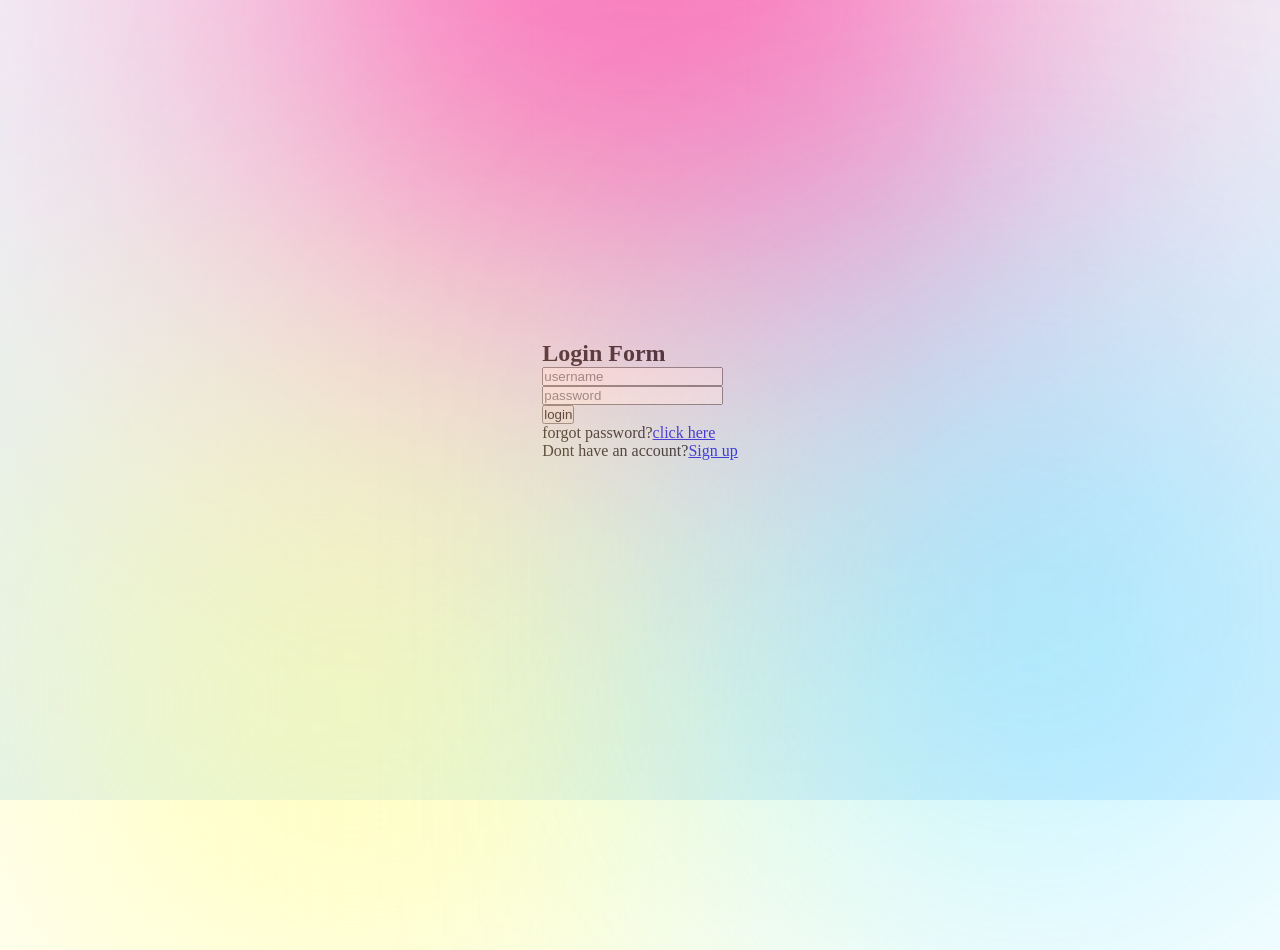
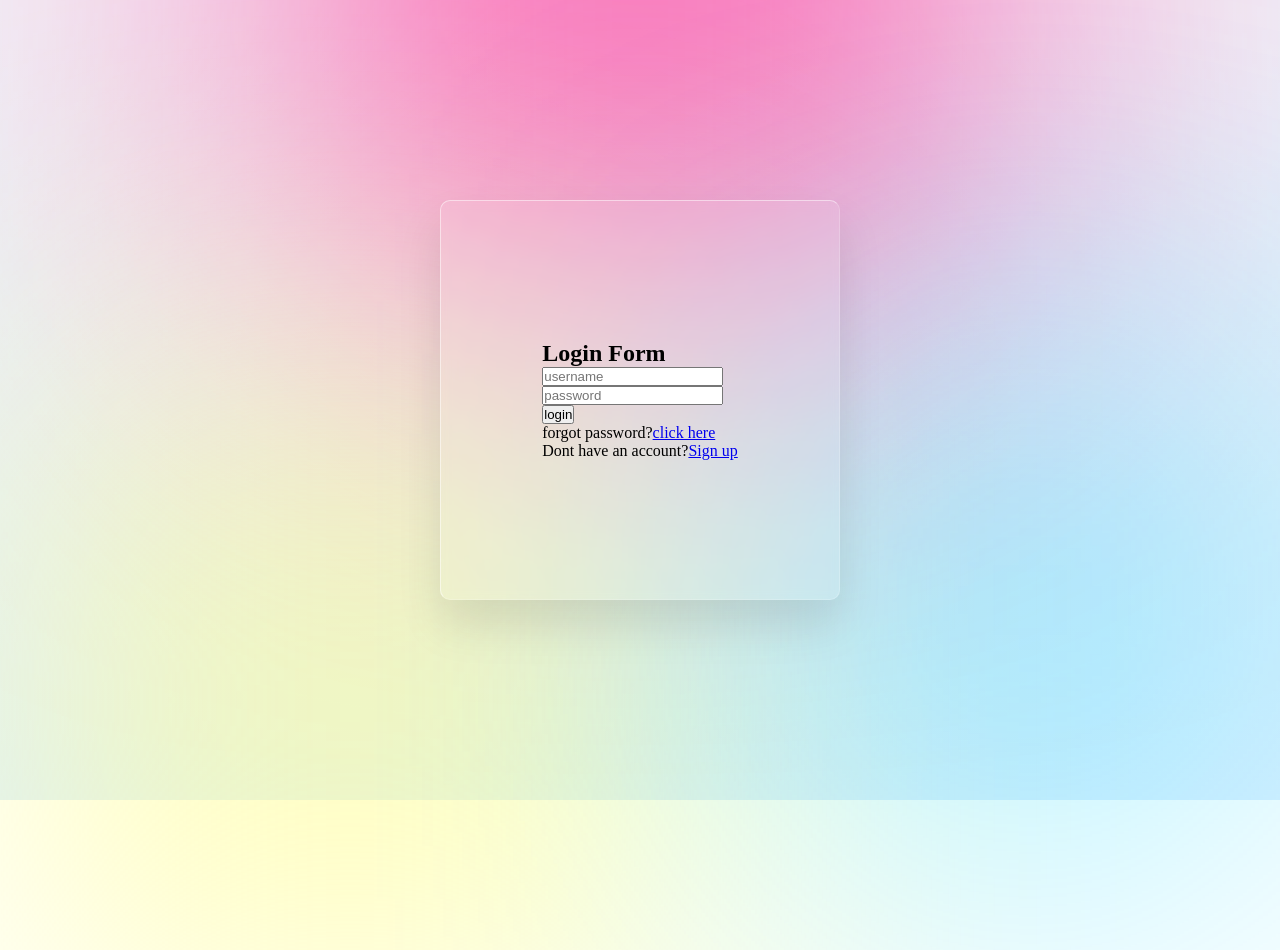
Before and after one commit to hpeter19/GlassWeb, a plain HTML site: page index5.html in a window 1280 px wide. Drawn offline with Linux system fonts and the light colour scheme.

Commit message:
styling the container class

```diff
--- a/styles5.css
+++ b/styles5.css
@@ -38,3 +38,21 @@ section .color:nth-child(3){
     height:300px;
     background:#00d2ff;
 }
+.box{
+    position: relative;
+}
+.container{
+    position: relative;
+    width: 400px;
+    min-height: 400px;
+    background: rgba(255, 255, 255, 0.1);
+    border-radius: 10px;
+    display: flex;
+    justify-content: center;
+    align-items: center;
+    backdrop-filter: blur(5px);
+    box-shadow: 0px 25px 45px rgba(0,0,0,0.1);
+    border: 1px solid rgba(255,255,255,0.5);
+    border-right: 1px solid rgba(255,255,255,0.2);
+    border-bottom: 1px solid rgba(255,255,255,0.2);
+}
```
